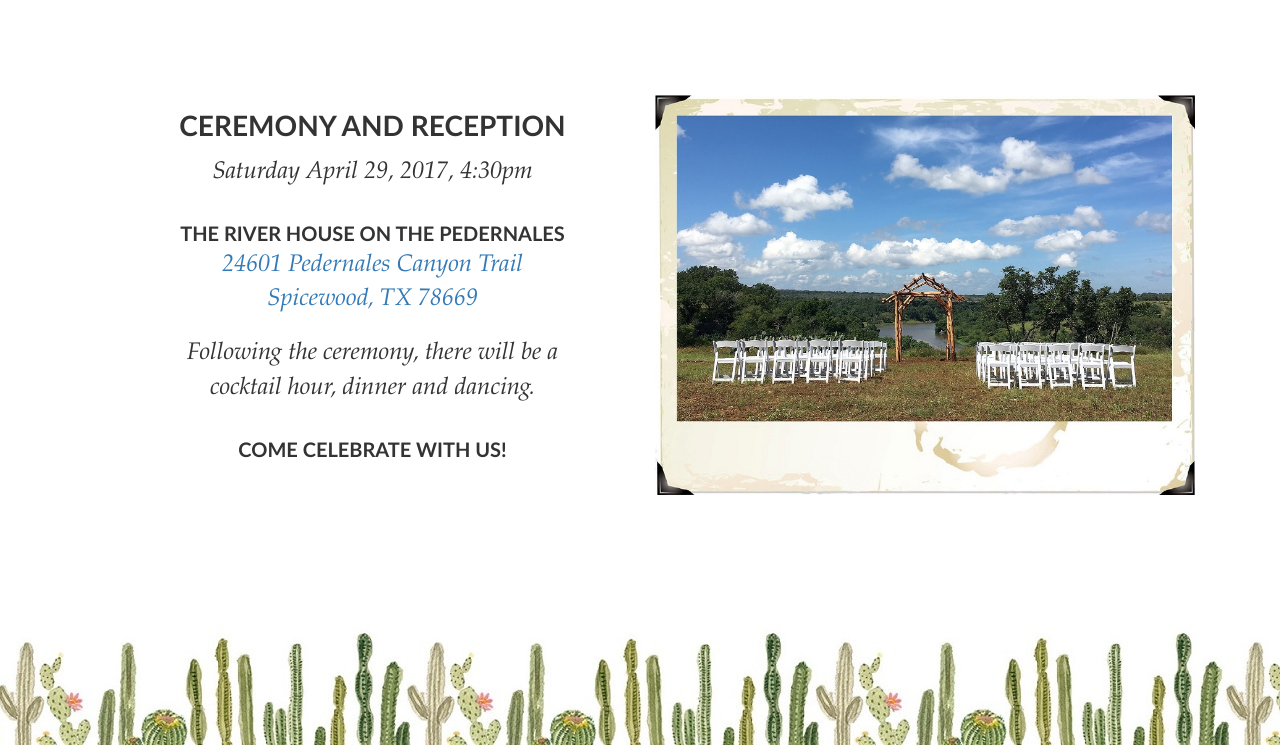
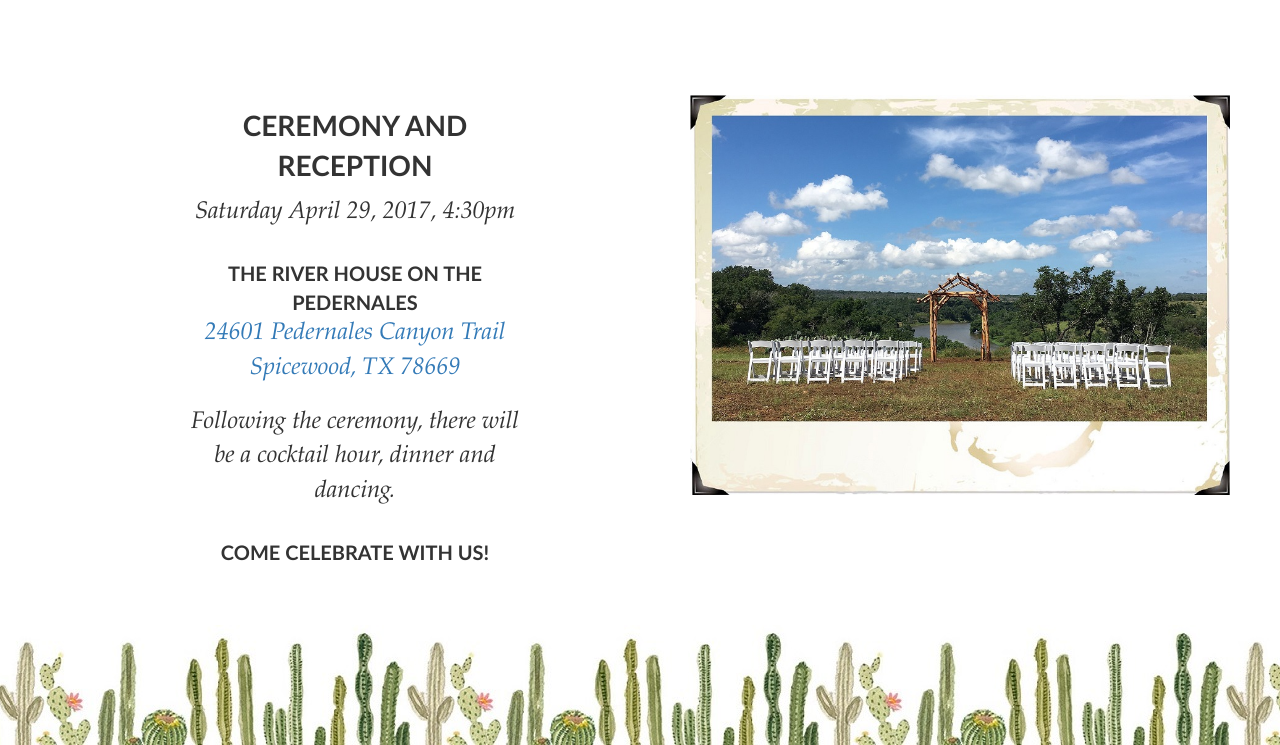
Before and after one commit to jniegon/ayj, a plain HTML site: page en/wedding.html in a window 1280 px wide. Shown: the part 55-800 px from the top of the page. Drawn offline with Linux system fonts and the light colour scheme.

Commit message:
modify wedding.html

```diff
--- a/en/wedding.html
+++ b/en/wedding.html
@@ -88,8 +88,7 @@
     <!-- Page Content -->
     <div class="container">
 
-        <div class="row" style="padding:50px;">
-            <div class="col-md-6 col-sm-12" style="padding:60px;">
+        <div class="col-md-6 col-sm-12" style="padding:110px;">
 
 		    <p class="text-center cactus-futura" style="font-size: 28px;"><strong>CEREMONY AND RECEPTION</strong></p>
 			<p class="text-center cactus-baskerville" style="font-size: 24px;">Saturday April 29, 2017, 4:30pm</p></br>
@@ -105,12 +104,10 @@
 
 		</div>
 
-            <div class="col-md-6 col-sm-12">
+        <div class="col-md-6 col-sm-12" style="padding:50px;">
 		    <img src="../img/pedernalesCeremonySite.jpg" height="450" style="padding-top:50px;"></img>
 		</div>
 
-        </div>
-        <!-- /.row -->
     </div>
     <!-- /.container -->
   </div>
```
Also changed, not shown: index.html (indentation only). Lines whose indentation alone changed are shown as unchanged.
